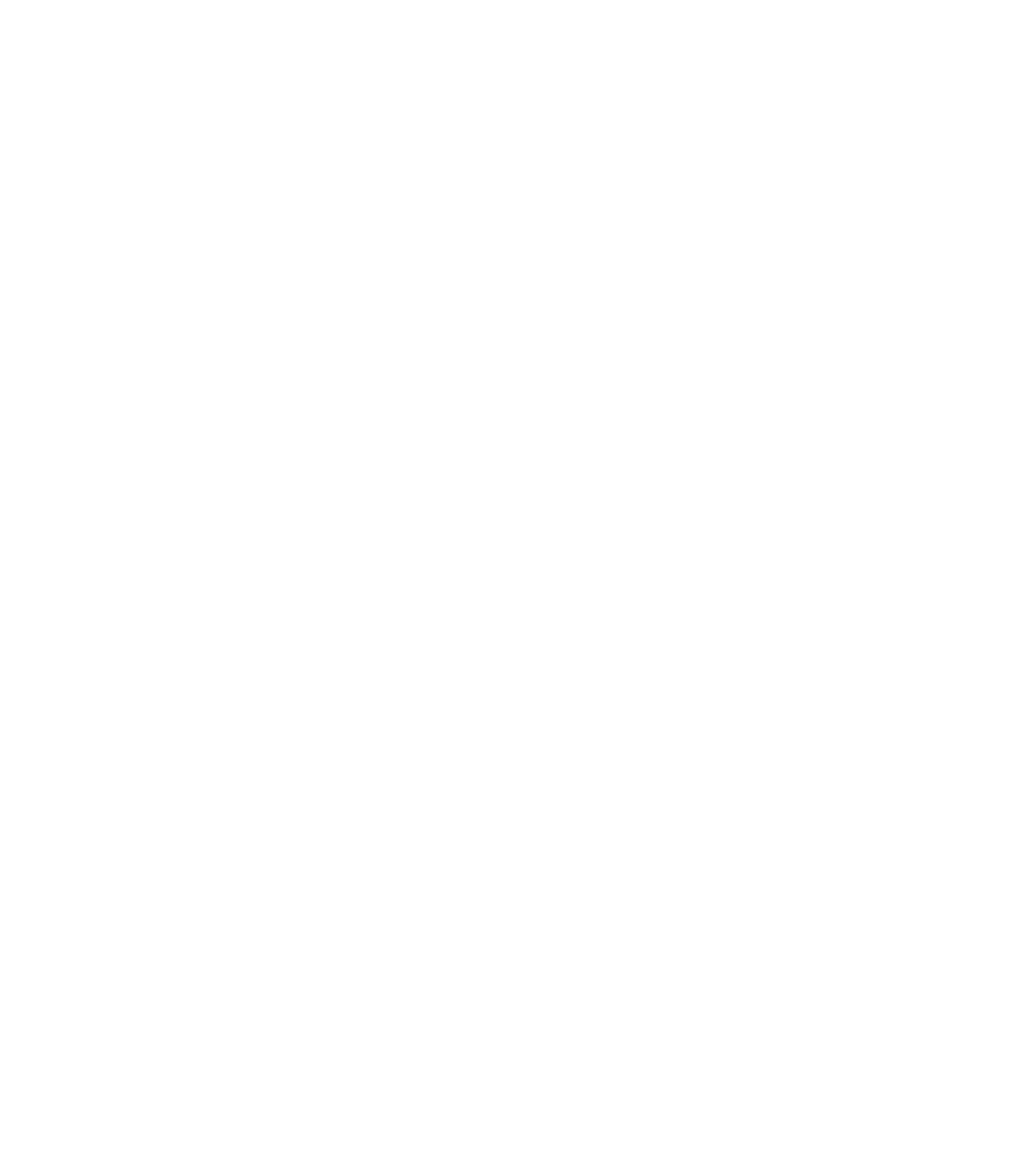
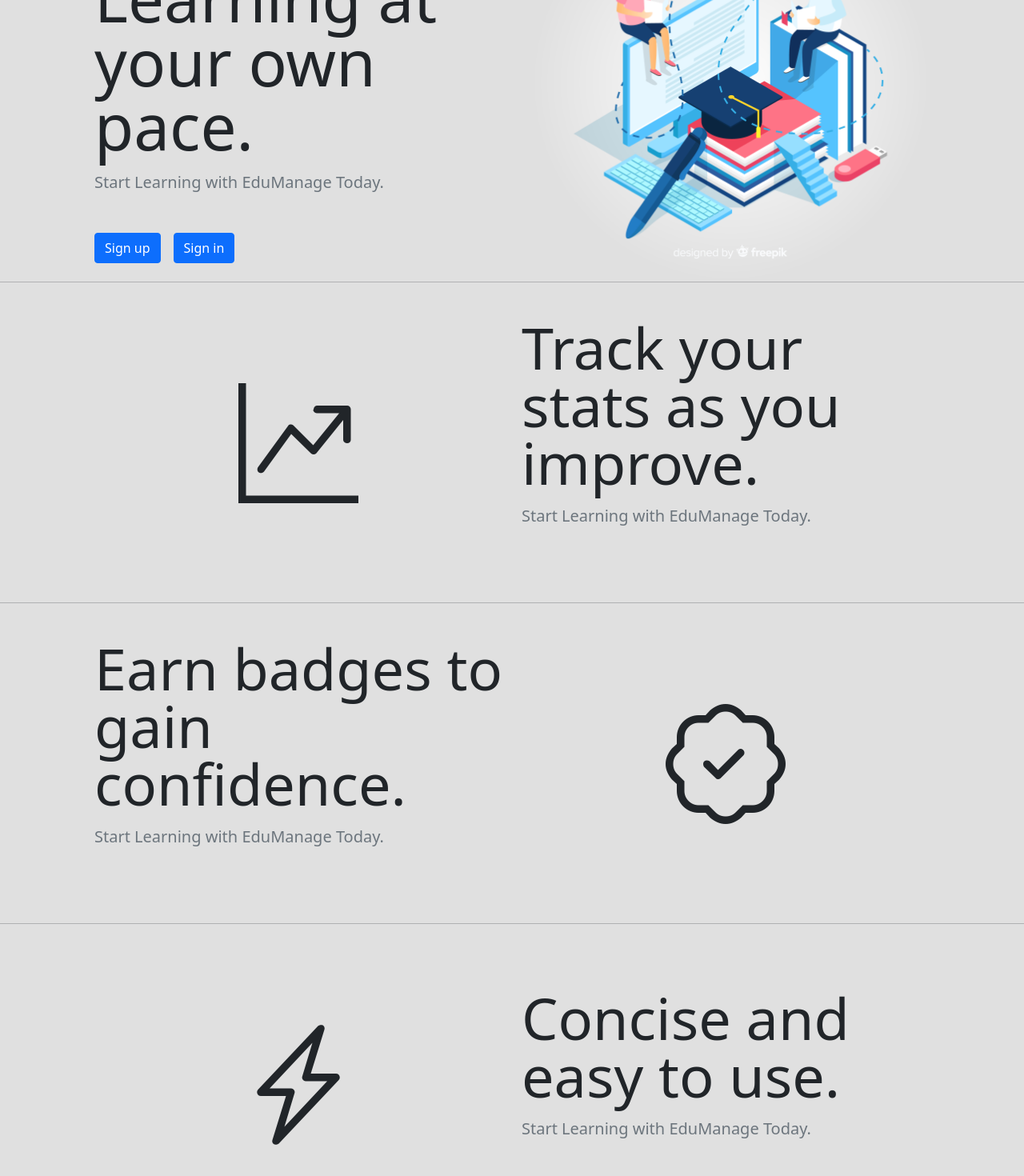
Before and after one commit to Anu26092002/WP2miniproject, a React (Create React App) app: page / in a window 1280 px wide. Shown: the part 170-1640 px from the top of the page at 80% size. Before the commit the page ends 800 px from the top, so only its background shows below. Built offline with nearby package versions, Linux system fonts and the light colour scheme.

Commit message:
Added Homepage

```diff
--- a/package.json
+++ b/package.json
@@ -7,6 +7,7 @@
     "@testing-library/react": "^11.2.7",
     "@testing-library/user-event": "^12.8.3",
     "bootstrap": "^5.1.3",
+    "bootstrap-icons": "^1.7.0",
     "react": "^17.0.2",
     "react-bootstrap": "^2.0.2",
     "react-dom": "^17.0.2",
--- a/src/App.js
+++ b/src/App.js
@@ -1,12 +1,18 @@
 import './App.css';
 import Navbar from './components/Navbar/navbar';
-import { Route, Switch, Redirect} from 'react-router';
+import { Route, Routes, Redirect } from 'react-router';
+import { BrowserRouter } from 'react-router-dom';
 import Home from './components/Home/Home';
 import Aboutus from './components/aboutUs/aboutUs';
 function App() {
   return (
     <div className="App">
-      <Navbar/>
+      <Navbar />
+      <BrowserRouter>
+        <Routes>
+          <Route path="/" element={<Home />} />
+        </Routes>
+      </BrowserRouter>
     </div>
   );
 }
--- a/src/components/Home/Home.jsx
+++ b/src/components/Home/Home.jsx
@@ -1,10 +1,82 @@
 import React from 'react'
 import { Switch, Route } from 'react-router-dom'
-
+import illus from '../../assets/illus.jpg'
 function Home() {
     return (
-        <div>
-            HomeS
+        <div style={{ backgroundColor: "#e0e0e0" }}>
+            <header >
+                <div className="container px-5">
+                    <div className="row gx-5 align-items-center">
+                        <div className="col-lg-6">
+                            <div className="mb-5 mb-lg-0 text-center text-lg-start">
+                                <h1 className="display-1 lh-1 mb-3">Manage Learning at your own pace.</h1>
+                                <p className="lead fw-normal text-muted mb-5">Start Learning with EduManage Today.</p>
+                                <div className="d-flex flex-column flex-lg-row align-items-center">
+                                    <a className="btn btn-primary me-lg-3 mb-4 mb-lg-0" href="#!">Sign up</a>
+                                    <a className="btn btn-primary" href="#!">Sign in</a>
+                                </div>
+                            </div>
+                        </div>
+                        <div className="col-lg-6">
+                            <div>
+                                <img src={illus} className="img-fluid" height="500" width="500"></img>
+                            </div>
+                        </div>
+                    </div>
+                </div>
+            </header>
+            <hr style={{ margin: '0px' }} />
+            <div className="container px-5" >
+                <div className="row gx-6 align-items-center" style={{ height: "400px" }}>
+                    <div className="col-lg-6">
+                        <div>
+                            <i class="bi bi-graph-up-arrow" style={{ fontSize: 150 }}></i>
+                        </div>
+                    </div>
+                    <div className="col-lg-6">
+                        <div className="mb-5 mb-lg-0 text-center text-lg-start">
+                            <h1 className="display-2 lh-1 mb-3">Track your stats as you improve.</h1>
+                            <p className="lead fw-normal text-muted mb-5">Start Learning with EduManage Today.</p>
+                        </div>
+                    </div>
+
+                </div>
+            </div>
+            <hr style={{ margin: '0px' }} />
+            <div className="container px-5" >
+                <div className="row gx-6 align-items-center" style={{ height: "400px" }}>
+                    <div className="col-lg-6">
+                        <div className="mb-5 mb-lg-0 text-center text-lg-start">
+                            <h1 className="display-2 lh-1 mb-3">Earn badges to gain confidence.</h1>
+                            <p className="lead fw-normal text-muted mb-5">Start Learning with EduManage Today.</p>
+                        </div>
+                    </div>
+                    <div className="col-lg-6">
+                        <div>
+                            <i class="bi bi-patch-check" style={{ fontSize: 150 }}></i>
+                        </div>
+                    </div>
+
+
+                </div>
+            </div>
+            <hr style={{ margin: '0px' }} />
+            <div className="container px-5" >
+                <div className="row gx-6 align-items-center" style={{ height: "400px" }}>
+                    <div className="col-lg-6">
+                        <div>
+                            <i class="bi bi-lightning-charge" style={{ fontSize: 150 }}></i>
+                        </div>
+                    </div>
+                    <div className="col-lg-6">
+                        <div className="mb-5 mb-lg-0 text-center text-lg-start">
+                            <h1 className="display-2 lh-1 mb-3">Concise and easy to use.</h1>
+                            <p className="lead fw-normal text-muted mb-5">Start Learning with EduManage Today.</p>
+                        </div>
+                    </div>
+
+                </div>
+            </div>
         </div>
     )
 }
--- a/src/index.js
+++ b/src/index.js
@@ -4,7 +4,7 @@
 import App from './App';
 import reportWebVitals from './reportWebVitals';
 import 'bootstrap/dist/css/bootstrap.min.css';
-
+import "bootstrap-icons/font/bootstrap-icons.css";
 ReactDOM.render(
   <React.StrictMode>
     <App />
```
Also changed, not shown: src/assets/illus.jpg (added), 1 other file (tests, documents, lock files or other folders).
